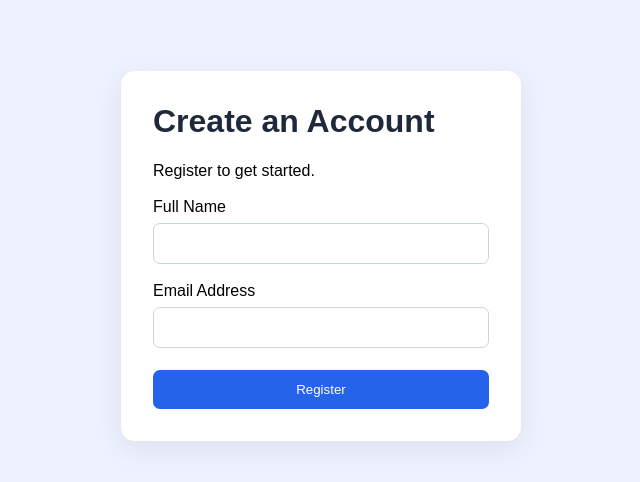
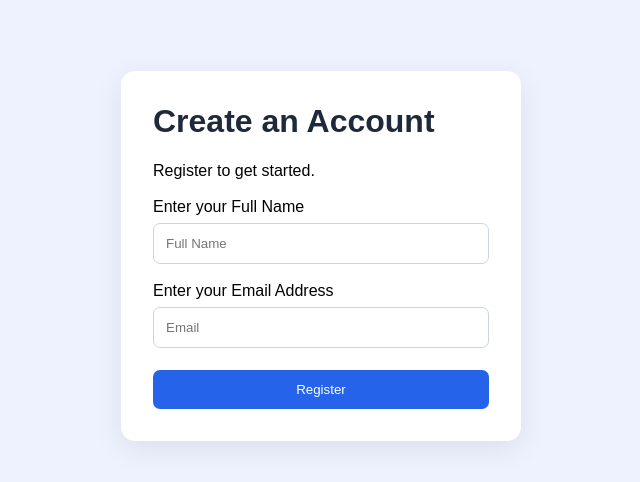
Before and after one commit to patilsrushti2011/registration-cicd, a Flask app: page / in a window 1280 px wide. Shown: the part 144-626 px from the top of the page, without its empty margins (319-959 px from the left). Run offline with Flask 3, Linux system fonts and the light colour scheme.

Commit message:
Change index.html

```diff
--- a/templates/register.html
+++ b/templates/register.html
@@ -14,12 +14,12 @@
         <p>Register to get started.</p>
 
         <form method="POST">
-            <label for="name">Full Name</label>
-            <input id="name" name="name" type="text"
+            <label for="name">Enter your Full Name</label>
+            <input id="name" name="name" type="text" placeholder="Full Name"
                    autocomplete="name" required>
 
-            <label for="email">Email Address</label>
-            <input id="email" name="email" type="email"
+            <label for="email">Enter your Email Address</label>
+            <input id="email" name="email" placeholder="Email" type="email"
                    autocomplete="email" required>
 
             <button type="submit">Register</button>
```
